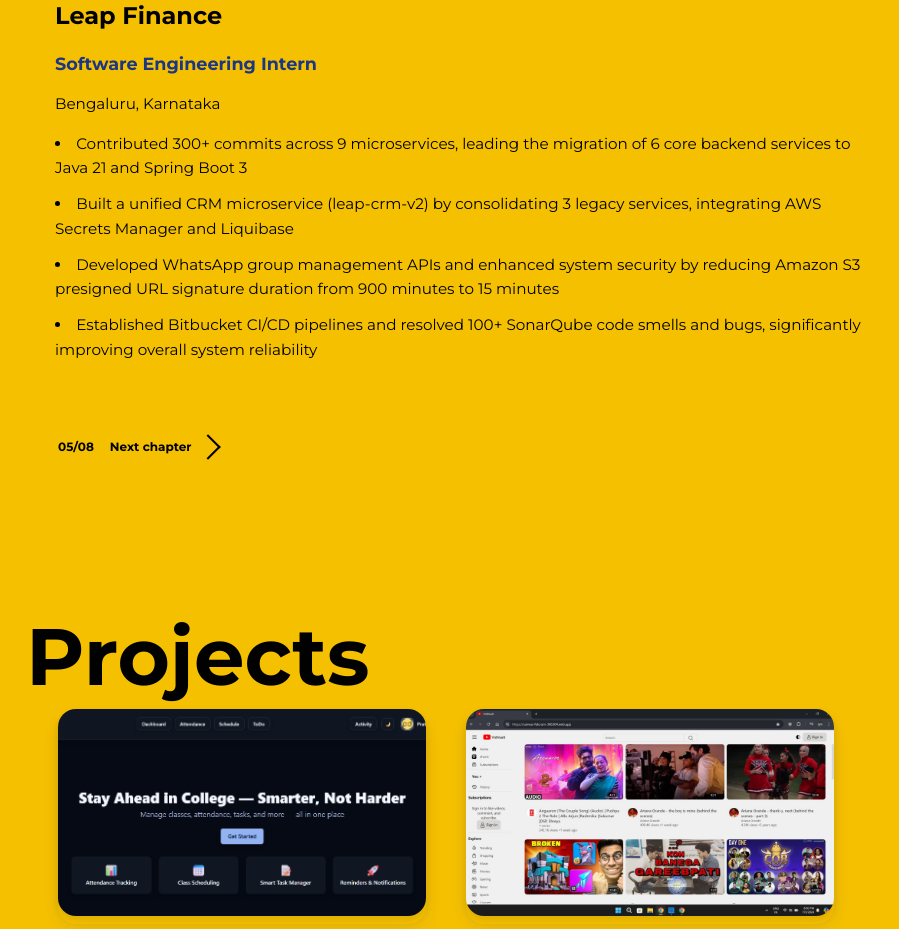
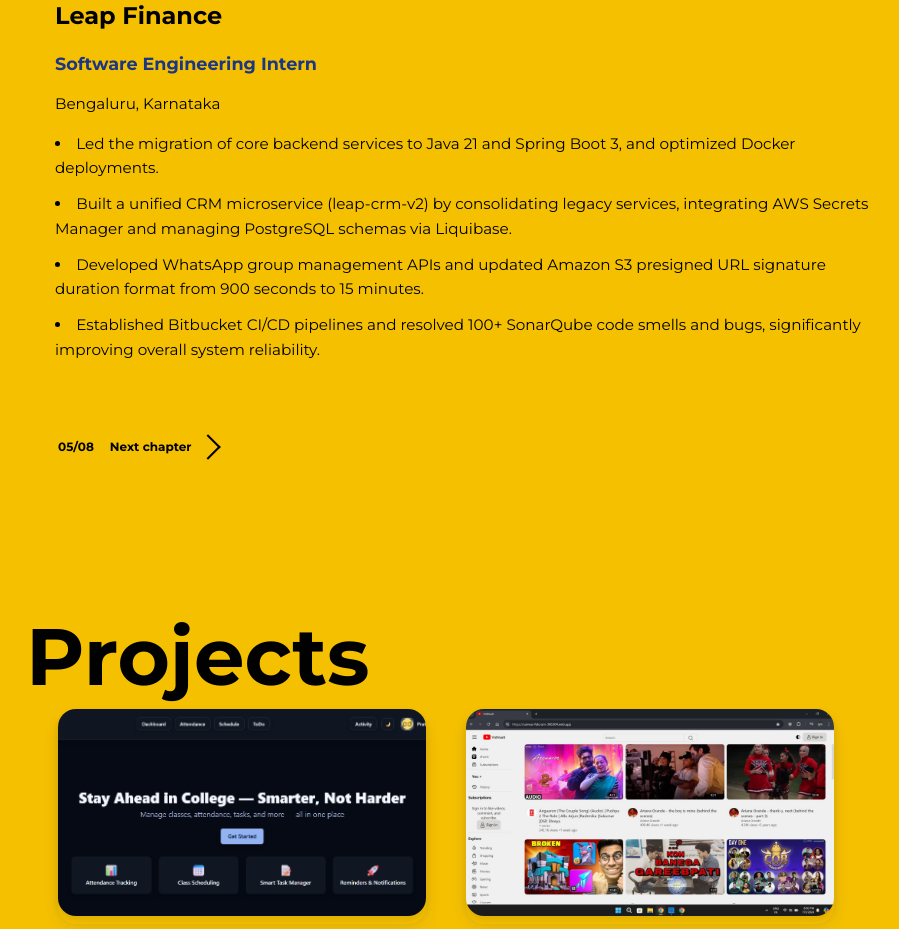
Before and after one commit to PrateekDahiya/my-portfolio, a React (Create React App) app: page / in a window 1280 px wide. Shown: the part 2780-3709 px from the top of the page, without its empty margins (50-949 px from the left). Built offline with nearby package versions, Linux system fonts and the light colour scheme.

Commit message:
updated internsip details

```diff
--- a/src/Components/Experience.js
+++ b/src/Components/Experience.js
@@ -9,10 +9,10 @@
             role: "Software Engineering Intern",
             location: "Bengaluru, Karnataka",
             highlights: [
-                "Contributed 300+ commits across 9 microservices, leading the migration of 6 core backend services to Java 21 and Spring Boot 3",
-                "Built a unified CRM microservice (leap-crm-v2) by consolidating 3 legacy services, integrating AWS Secrets Manager and Liquibase",
-                "Developed WhatsApp group management APIs and enhanced system security by reducing Amazon S3 presigned URL signature duration from 900 minutes to 15 minutes",
-                "Established Bitbucket CI/CD pipelines and resolved 100+ SonarQube code smells and bugs, significantly improving overall system reliability"
+                "Led the migration of core backend services to Java 21 and Spring Boot 3, and optimized Docker deployments.",
+                "Built a unified CRM microservice (leap-crm-v2) by consolidating legacy services, integrating AWS Secrets Manager and managing PostgreSQL schemas via Liquibase.",
+                "Developed WhatsApp group management APIs and updated Amazon S3 presigned URL signature duration format from 900 seconds to 15 minutes.",
+                "Established Bitbucket CI/CD pipelines and resolved 100+ SonarQube code smells and bugs, significantly improving overall system reliability."
             ]
         }
     ];
```
